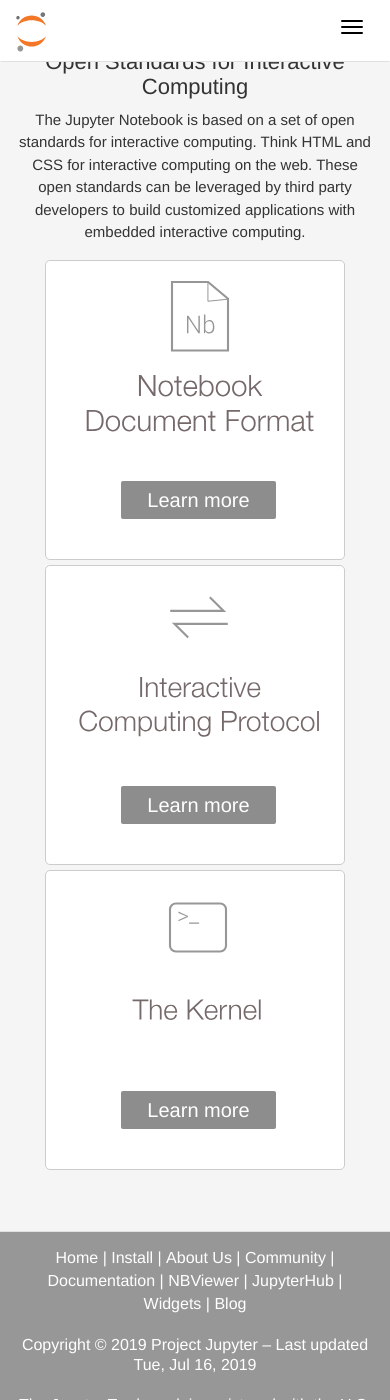
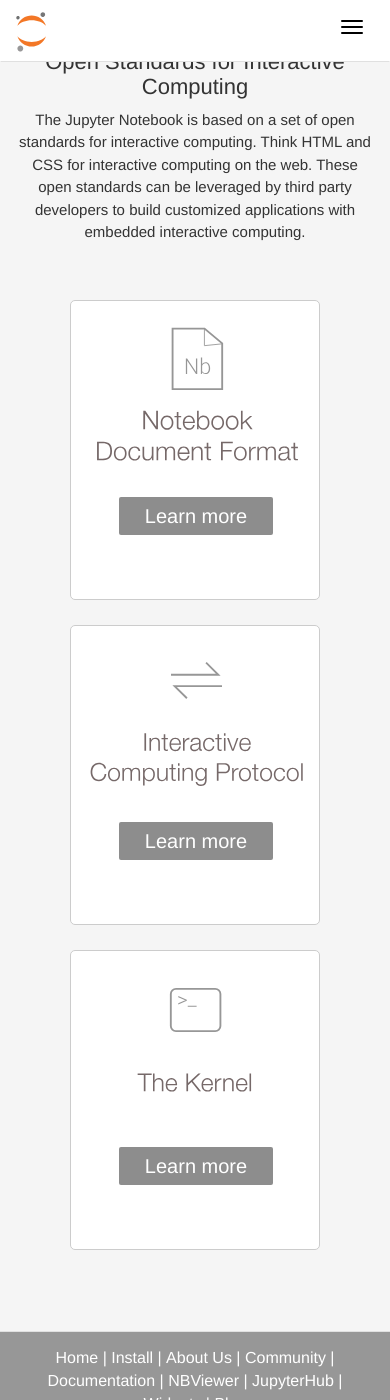
Before and after one commit to jupyter/jupyter.github.io, a Jekyll site: the page built from index.html, in a window 390 px wide and 1400 px high, scrolled down 5967 px. Built offline with Jekyll 4.4.1, drawn with Linux system fonts in a browser that asks for light colours; comment, search, counter and statistics services are not loaded.

Commit message:
Fix style of cards on homepage

```diff
--- a/css/logo-nav.css
+++ b/css/logo-nav.css
@@ -502,19 +502,18 @@
 }
 
 /* Architecture section on front page */
-.arcfeature {
-    background-color: white;
-    border: 1px solid #CCC;
-    border-radius: 5px;
-    height: 300px;
-    margin: 0 auto;
-    text-align: center;
-    width: 300px;
+/* Some padding above the cards */
+.architecturecontent {
+    padding-top: 40px;
 }
 
-.arcfeature .front img, .arcfeature .front2 img, .arcfeature .front3 img {
+.arcfeature {
+    width: 100%;
+    height: 100%;
+}
+
+.arcfeature .front img {
     margin-bottom: 40px;
-    margin-top: 15px;
 }
 
 .arcfeature .back p {
@@ -535,12 +534,23 @@
     background-color: #DB5106;
     box-shadow: 0 3px #863001;
 }
-
+/* Cards should get the border */
 .card {
     display: block;
     height: 100%;
-    margin: 0 auto;
     text-align: center;
+    background-color: white;
+    border: 1px solid #ccc;
+    border-radius: 5px;
+    height: 300px;
+    text-align: center;
+    display: flex;
+    width: 250px;
+    padding-top: 25px;
+    padding-bottom: 25px;
+    margin-bottom: 25px;
+    margin-left: auto;
+    margin-right: auto;
 }
 /* Used to make cursor turn to link specific cursor when hovering over architecture buttons */
 .bt, .bt1, .bt2 {
@@ -548,17 +558,19 @@
 }
 
 /* Styling for each card in the architecture section on front page. Each card needs it's own front class to work with the javascript associated with the cards */
-.card .front, .card .front2, .card .front3 {
+.card .front {
     -webkit-backface-visibility: hidden;
     -moz-backface-visibility: hidden;
     -o-backface-visibility: hidden;
     backface-visibility: hidden;
-    height: 275px;
     position: absolute;
     text-align: center;
     -webkit-transition: -webkit-transform 0.3s linear 0s;
     transition: transform 0.3s linear 0s;
-    width: 275px;
+    /* 25px less wide than the card, 12.5px margin-left to center */
+    max-width: 225px;
+    margin-left: 12.5px;
+    height: 275px;
 }
 
 .flipped {
@@ -566,12 +578,16 @@
     transform: rotateY(180deg);
 }
 
-.content-back p{
+.content-back p {
     margin-bottom: 16px;
     margin-top: 10px;
 }
 
-.card .back{
+.content-back h3 {
+    margin-top: 0;
+}
+
+.card .back {
     text-align: center;
     -webkit-transform: rotateY(180deg);
     transform: rotateY(180deg);
@@ -583,13 +599,8 @@
 }
 
 .arcfeature img {
-    margin: 0 auto;
-    padding-bottom: 5%;
-    padding-top: 1%;
-}
-
-.arcfeature {
-    display: inline-block;
+    margin-bottom: 40px;
+    width: 100%;
 }
 
 /*About Page */
@@ -780,6 +791,12 @@
         float: right;
         margin-top: 15px;
     }
+    .card {
+        width: 300px;
+    }
+    .card .front {
+        max-width: 275px;
+    }
 }
 
 @media (max-width: 992px) {
@@ -902,7 +919,7 @@
 }
 
 /* Small devices (tablets, 768px and up) */
-@media(min-width:768px) {
+@media (min-width: 768px) {
 
     .container {
         margin-left:10px;
@@ -913,8 +930,6 @@
     .navbar-right {
         margin-right: 10px;
     }
-
-
 
     .navbar-fixed-top .navbar-brand {
         padding: 15px 0;
--- a/index.html
+++ b/index.html
@@ -195,14 +195,14 @@
                 <h4 class="support-paragraph">The Jupyter Notebook is based on a set of open standards for interactive computing. Think HTML and CSS for interactive computing on the web. These open standards can be leveraged by third party developers to build customized applications with embedded interactive computing.</h4>
             </div>
             <div class="architecturecontent row col-md-12">
-                <div class="card col-md-4">
-                    <div class="arcfeature" id="arcfeature1">
-                        <div class="container">
-                            <div class="front">
+                <div class="col-sm-6 col-md-4">
+                    <div class="card">
+                        <div class="arcfeature" id="arcfeature1">
+                            <div class="front front1">
                                 <img src="assets/notebook-format.svg" alt="icon to represent notebook format">
                                 <a class="arc-button bt">Learn more</a>
                             </div>
-                            <div class="front flipped content-back">
+                            <div class="front front1 flipped content-back">
                                 <h3>The Notebook Document Format</h3>
                                 <p id="document">Jupyter Notebooks are an open document format based on JSON. They contain a complete record of the user's sessions and include code, narrative text, equations and rich output. </p>
                                 <a class="arc-button bt">Go back</a>
@@ -210,14 +210,14 @@
                         </div>
                     </div>
                 </div>
-                <div class="card col-md-4">
-                    <div class="arcfeature" id="protocol">
-                        <div class="container">
-                            <div class="front2">
+                <div class="col-sm-6 col-md-4">
+                    <div class="card">
+                        <div class="arcfeature" id="protocol">
+                            <div class="front front2">
                                 <img src="assets/protocol.svg" alt="icon to represent a protocol">
                                 <a class="arc-button bt1">Learn more</a>
                             </div>
-                            <div class="front2 flipped content-back">
+                            <div class="front front2 flipped content-back">
                                 <h3>Interactive Computing Protocol</h3>
                                 <p>The Notebook communicates with computational Kernels using the Interactive Computing Protocol, an open network protocol based on JSON data over ZMQ and WebSockets.</p>
                                 <a class="arc-button bt1">Go back</a>
@@ -225,14 +225,14 @@
                         </div>
                     </div>
                 </div>
-                <div class="card col-md-4">
-                    <div class="arcfeature" id="kernel">
-                        <div class="container">
-                            <div class="front3">
+                <div class="col-sm-12 col-md-4">
+                    <div class="card">
+                        <div class="arcfeature" id="kernel">
+                            <div class="front front3">
                                 <img src="assets/kernel.svg" alt="icon that looks like a terminal represents kernel">
                                 <a class="arc-button bt2">Learn more</a>
                             </div>
-                            <div class="front3 flipped content-back">
+                            <div class="front front3 flipped content-back">
                                 <h3>Kernels</h3>
                                 <p id="block3">Kernels are processes that run interactive code in a particular programming language and return output to the user. Kernels also respond to tab completion and introspection requests.</p>
                                 <a class="arc-button bt2">Go back</a>
--- a/js/architecture.js
+++ b/js/architecture.js
@@ -1,6 +1,6 @@
 $(function() {
 	$(".bt").click(function() {
-		$(".front").toggleClass("flipped");
+		$(".front1").toggleClass("flipped");
 	});
 });
 $(function() {
```
Also changed, not shown: 1 other file.
